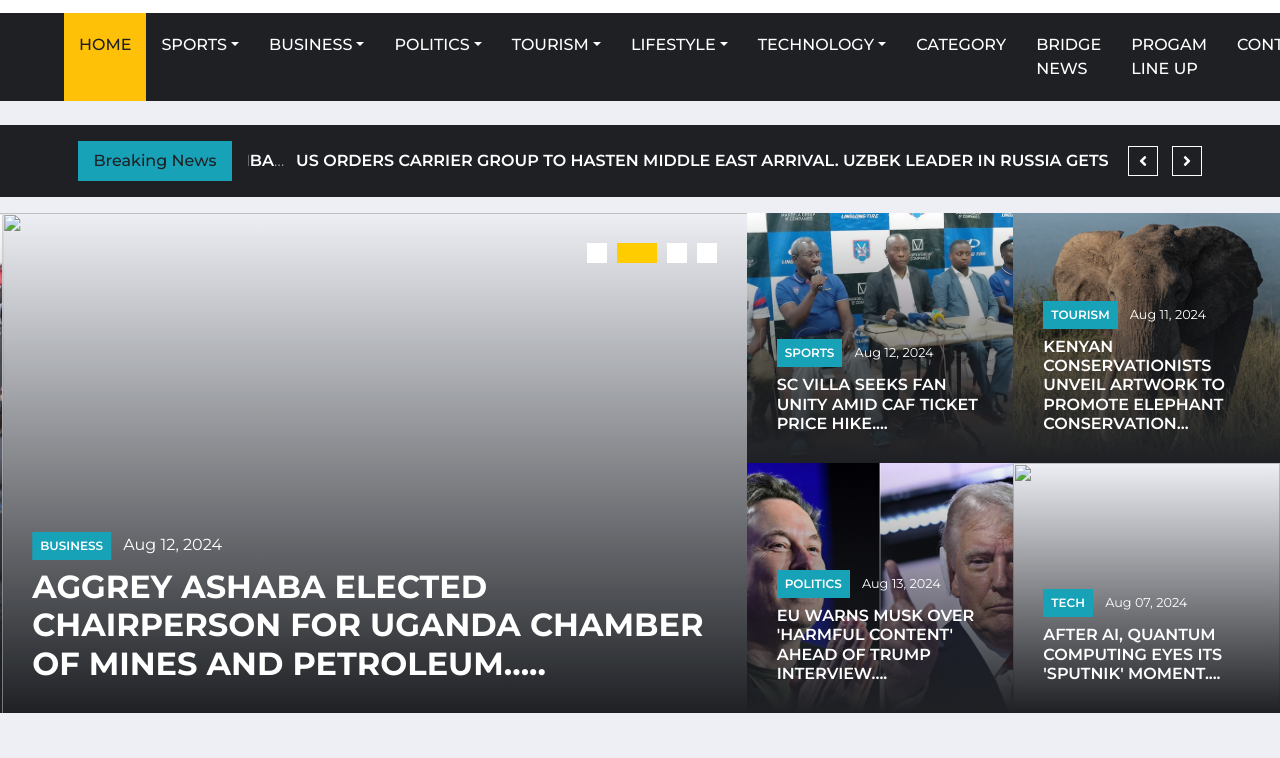
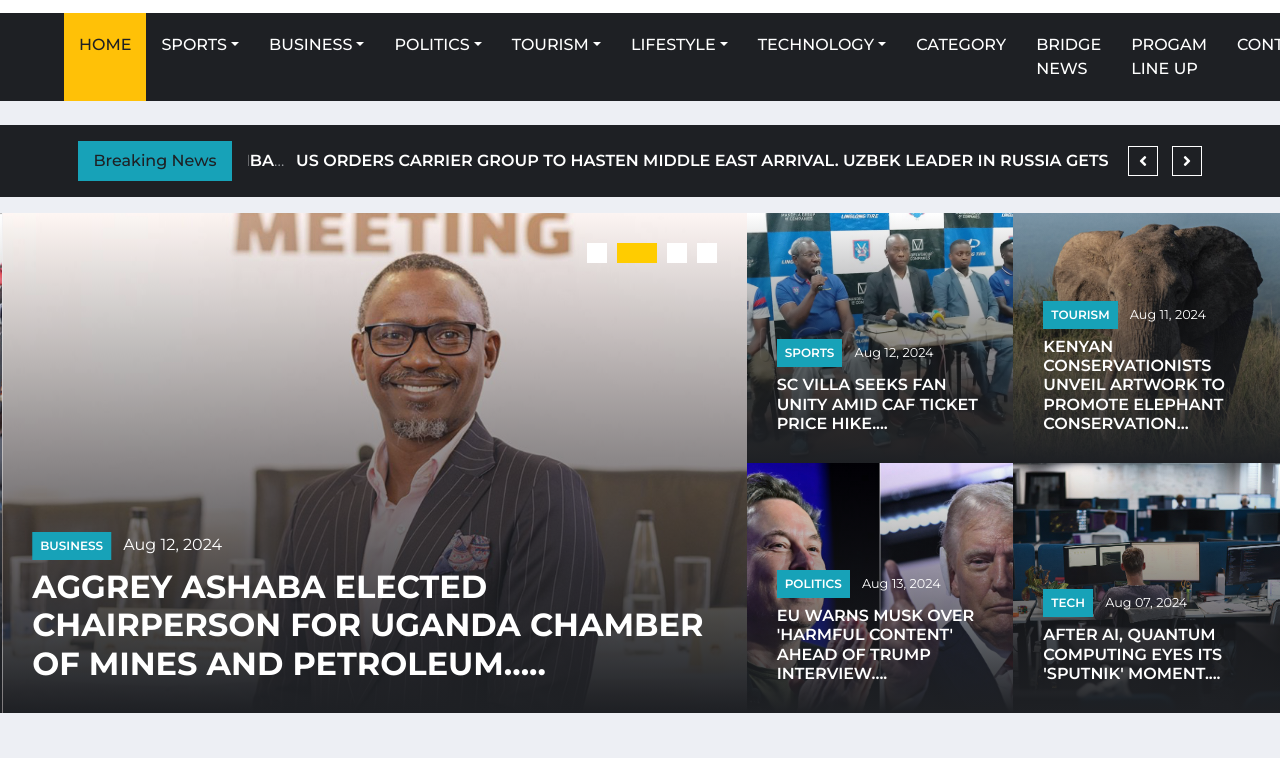
Before and after one commit to wakayinjaF/Potato-Test, a plain HTML site: page index.html in a window 1280 px wide. Shown: the part 194-952 px from the top of the page. Drawn offline with nearby package versions, Linux system fonts and the light colour scheme.

Commit message:
Update index.html

```diff
--- a/index.html
+++ b/index.html
@@ -201,7 +201,7 @@
                         </div>
                     </div>
                     <div class="position-relative overflow-hidden" style="height: 500px;">
-                        <img class="img-fluid h-100" src="1a.jpg" style="object-fit: cover;">
+                        <img class="img-fluid h-100" src="img/1a.jpg" style="object-fit: cover;">
                         <div class="overlay">
                             <div class="mb-2">
                                 <a class="badge badge-info text-uppercase font-weight-semi-bold p-2 mr-2"
@@ -278,7 +278,7 @@
                     </div>
                     <div class="col-md-6 px-0">
                         <div class="position-relative overflow-hidden" style="height: 250px;">
-                            <img class="img-fluid w-100 h-100" src="1g.jpg" style="object-fit: cover;">
+                            <img class="img-fluid w-100 h-100" src="img/1g.jpg" style="object-fit: cover;">
                             <div class="overlay">
                                 <div class="mb-2">
                                     <a class="badge badge-info text-uppercase font-weight-semi-bold p-2 mr-2"
```
